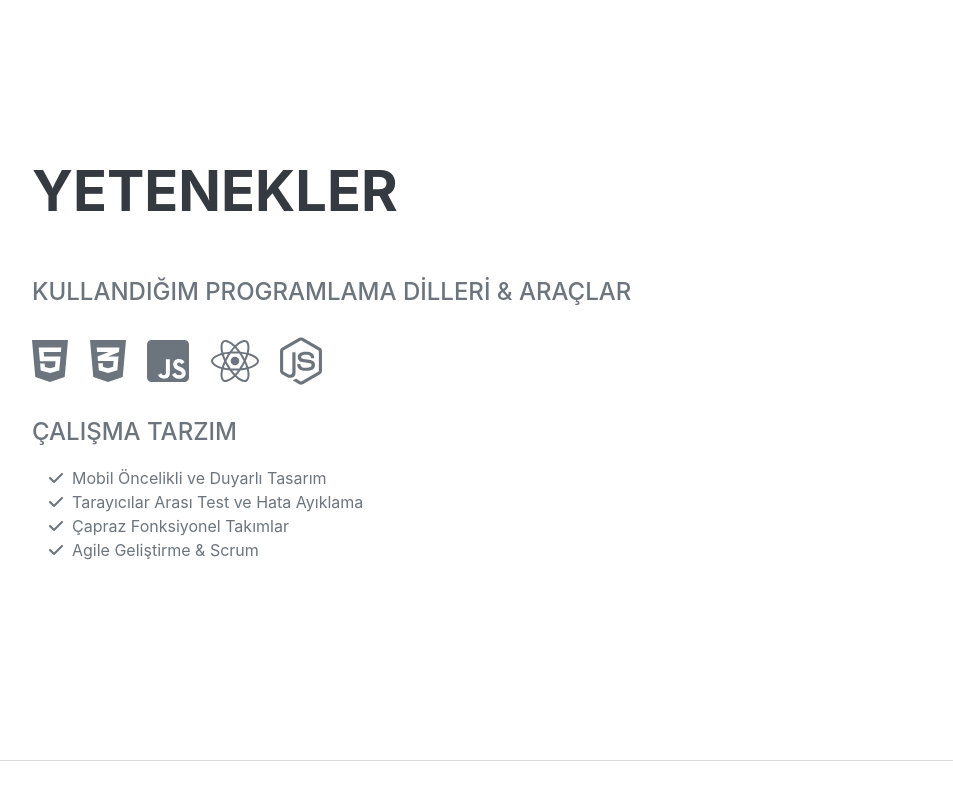
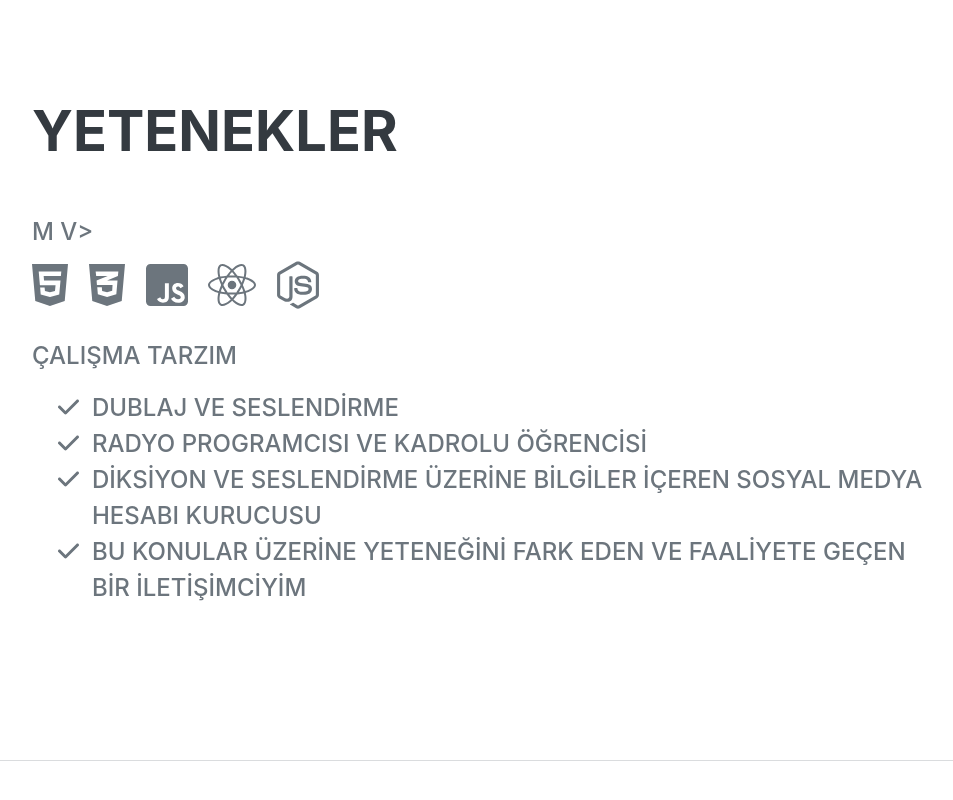
Before and after one commit to simgekaput/ben, a plain HTML site: page index.html in a window 1280 px wide. Shown: the part 1642-2442 px from the top of the page, without its empty margins (288-1241 px from the left). Drawn offline with nearby package versions, Linux system fonts and the light colour scheme; a web font is replaced by a local one.

Commit message:
Update index.html

```diff
--- a/index.html
+++ b/index.html
@@ -70,7 +70,7 @@
       <section class="resume-section" id="skills">
         <div class="resume-section-content">
           <h2 class="mb-5">Yetenekler</h2>
-          <div class="subheading mb-3">Kullandığım Programlama Dilleri & Araçlar</div>
+          <div class="subheading mb-3">m v>
           <ul class="list-inline dev-icons">
             <li class="list-inline-item"><i class="fab fa-html5"></i></li>
             <li class="list-inline-item"><i class="fab fa-css3-alt"></i></li>
@@ -80,10 +80,10 @@
           </ul>
           <div class="subheading mb-3">Çalışma Tarzım</div>
           <ul class="fa-ul mb-0">
-            <li><span class="fa-li"><i class="fas fa-check"></i></span>Mobil Öncelikli ve Duyarlı Tasarım</li>
-            <li><span class="fa-li"><i class="fas fa-check"></i></span>Tarayıcılar Arası Test ve Hata Ayıklama</li>
-            <li><span class="fa-li"><i class="fas fa-check"></i></span>Çapraz Fonksiyonel Takımlar</li>
-            <li><span class="fa-li"><i class="fas fa-check"></i></span>Agile Geliştirme & Scrum</li>
+            <li><span class="fa-li"><i class="fas fa-check"></i></span> dublaj ve seslendirme  </li>
+            <li><span class="fa-li"><i class="fas fa-check"></i></span> radyo programcısı ve kadrolu öğrencisi</li>
+            <li><span class="fa-li"><i class="fas fa-check"></i></span>diksiyon ve seslendirme üzerine bilgiler içeren sosyal medya hesabı kurucusu</li>
+            <li><span class="fa-li"><i class="fas fa-check"></i></span>bu konular üzerine yeteneğini fark eden ve faaliyete geçen bir iletişimciyim  </li>
           </ul>
         </div>
       </section>
```
